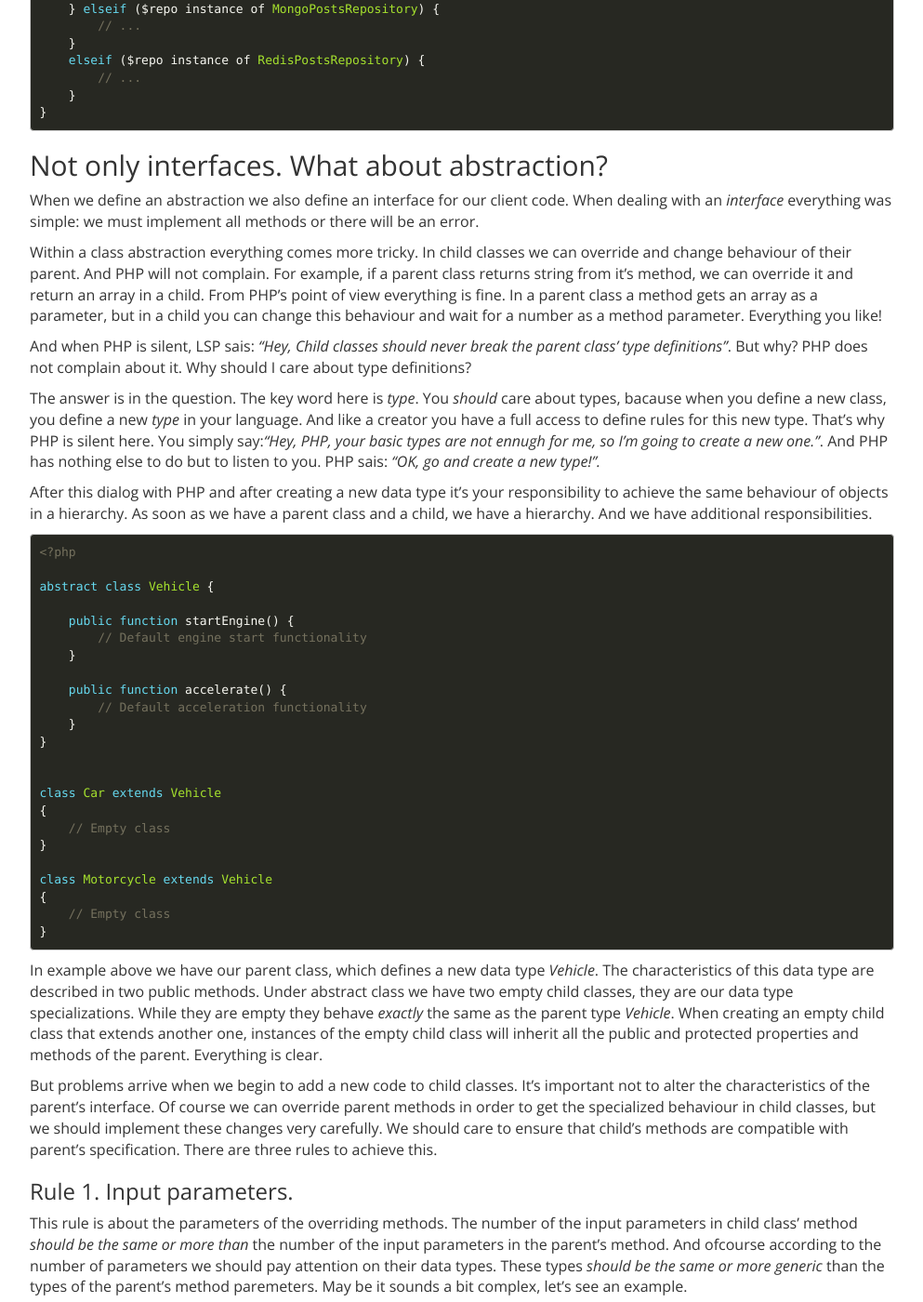
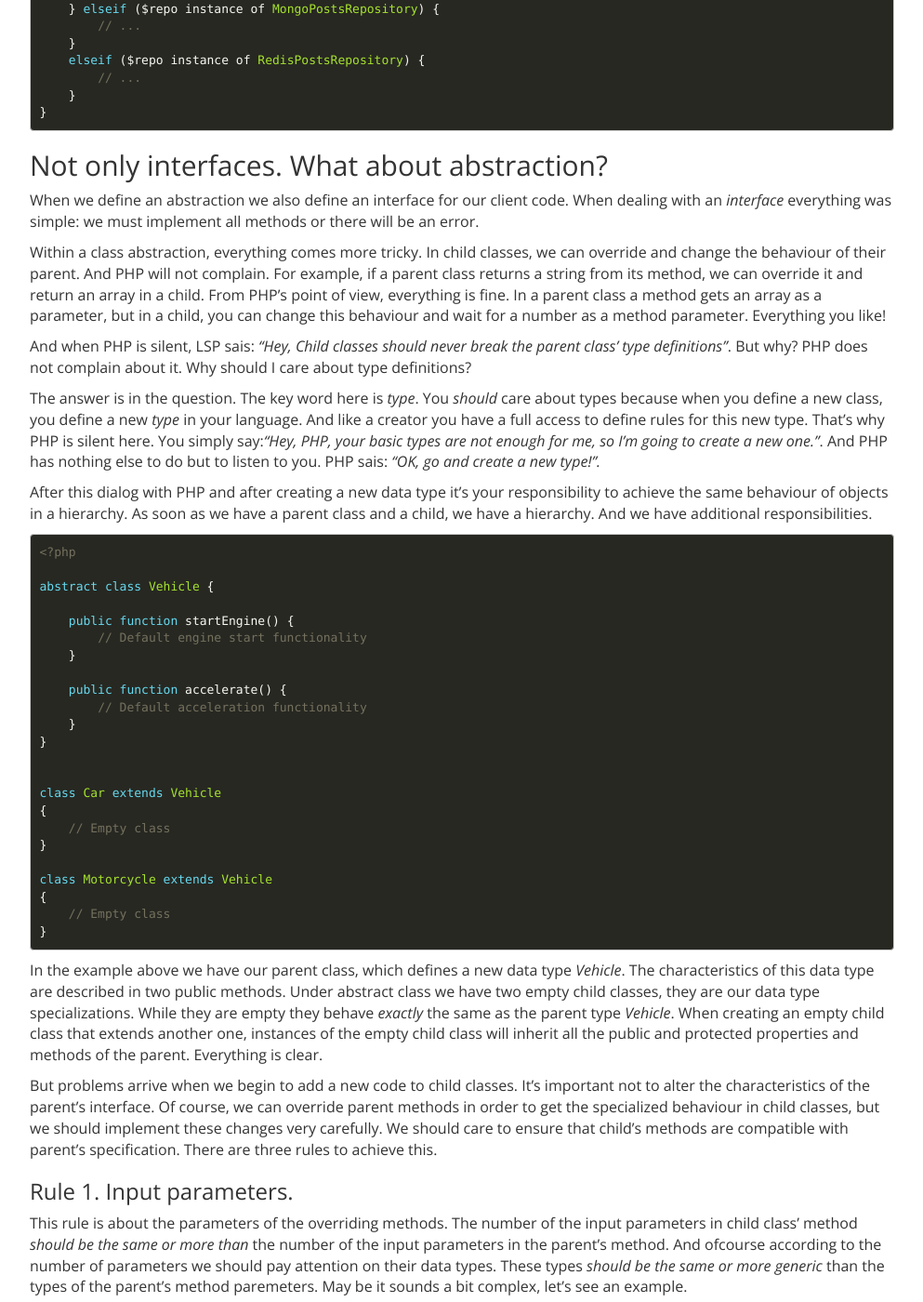
Before and after one commit to seregazhuk/seregazhuk.github.io_old, a Jekyll site: the page built from _posts/2016-05-02-php-liskov.md, in a window 1280 px wide and 1400 px high, scrolled down 934 px. Shown: the whole window at 93% size, without its empty margins (143-1136 px from the left). Built offline with Jekyll 4.4.1, drawn with Linux system fonts in a browser that asks for light colours; nearby versions of some CDN libraries; comment, search, counter and statistics services are not loaded; some of the changed text lies outside the part shown.

Commit message:
php liskov typos fix

```diff
--- a/_posts/2016-05-02-php-liskov.md
+++ b/_posts/2016-05-02-php-liskov.md
@@ -64,17 +64,17 @@ public function index($repo)
 When we define an abstraction we also define an interface for our client code. When dealing with an *interface* everything
 was simple: we must implement all methods or there will be an error.
 
-Within a class abstraction everything comes more tricky. In child classes we can override and change behaviour of their parent.
-And PHP will not complain. For example, if a parent class returns string from it's method, we can override it and return an
-array in a child. From PHP's point of view everything is fine. In a parent class a method gets an array as a parameter, but
-in a child you can change this behaviour and wait for a number as a method parameter. Everything you like!
+Within a class abstraction, everything comes more tricky. In child classes, we can override and change the behaviour of their parent.
+And PHP will not complain. For example, if a parent class returns a string from its method, we can override it and return an
+array in a child. From PHP's point of view, everything is fine. In a parent class a method gets an array as a parameter, but
+in a child, you can change this behaviour and wait for a number as a method parameter. Everything you like!
 
 And when PHP is silent, LSP sais: *"Hey, Child classes should never break the parent class' type definitions"*. But why?
 PHP does not complain about it. Why should I care about type definitions?
 
-The answer is in the question. The key word here is *type*. You *should* care about types, bacause when you define a new class,
+The answer is in the question. The key word here is *type*. You *should* care about types because when you define a new class,
 you define a new *type* in your language. And like a creator you have a full access to define rules for this new type. That's why
-PHP is silent here. You simply say:*"Hey, PHP, your basic types are not ennugh for me, so I'm going to create a new one."*.
+PHP is silent here. You simply say:*"Hey, PHP, your basic types are not enough for me, so I'm going to create a new one."*.
 And PHP has nothing else to do but to listen to you. PHP sais: *"OK, go and create a new type!".*
 
 After this dialog with PHP and after creating a new data type it's your responsibility to achieve
@@ -109,14 +109,14 @@ class Motorcycle extends Vehicle
 
 {% endhighlight %}
 
-In example above we have our parent class, which defines a new data type *Vehicle*. The characteristics of this
+In the example above we have our parent class, which defines a new data type *Vehicle*. The characteristics of this
 data type are described in two public methods. Under abstract class we have two empty child classes, they
 are our data type specializations. While they are empty they behave *exactly* the same as the parent type *Vehicle*.
 When creating an empty child class that extends another one, instances of the empty child class will inherit all
 the public and protected properties and methods of the parent. Everything is clear.
 
 But problems arrive when we begin to add a new code to child classes. It's important not to alter the characteristics
-of the parent's interface. Of course we can override parent methods in order to get the specialized behaviour in
+of the parent's interface. Of course, we can override parent methods in order to get the specialized behaviour in
 child classes, but we should implement these changes very carefully. We should care to ensure that child's methods
 are compatible with parent's specification. There are three rules to achieve this.
 
```
Also changed, not shown: other parts of _posts/2016-05-02-php-liskov.md (+6 -6 lines).
